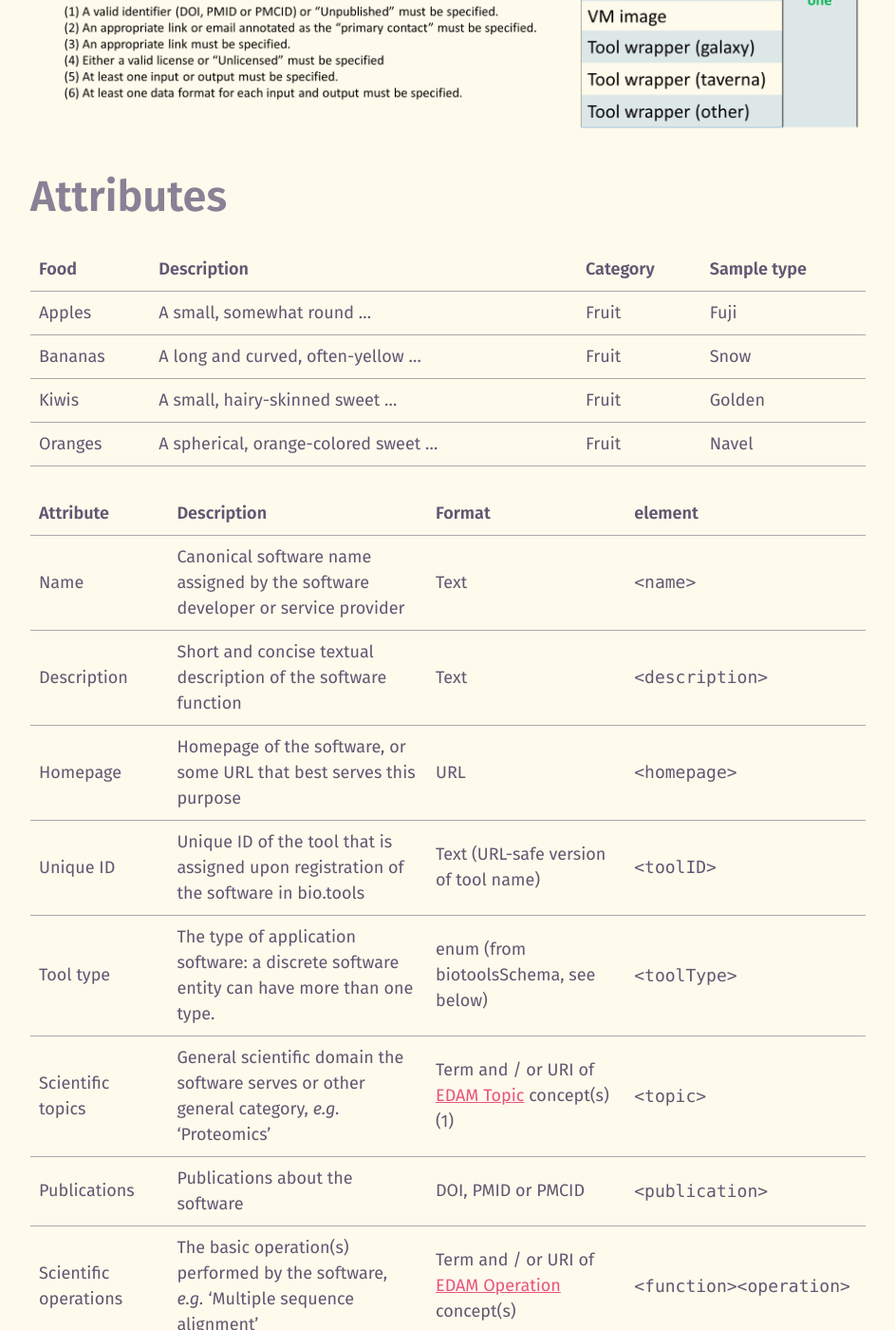
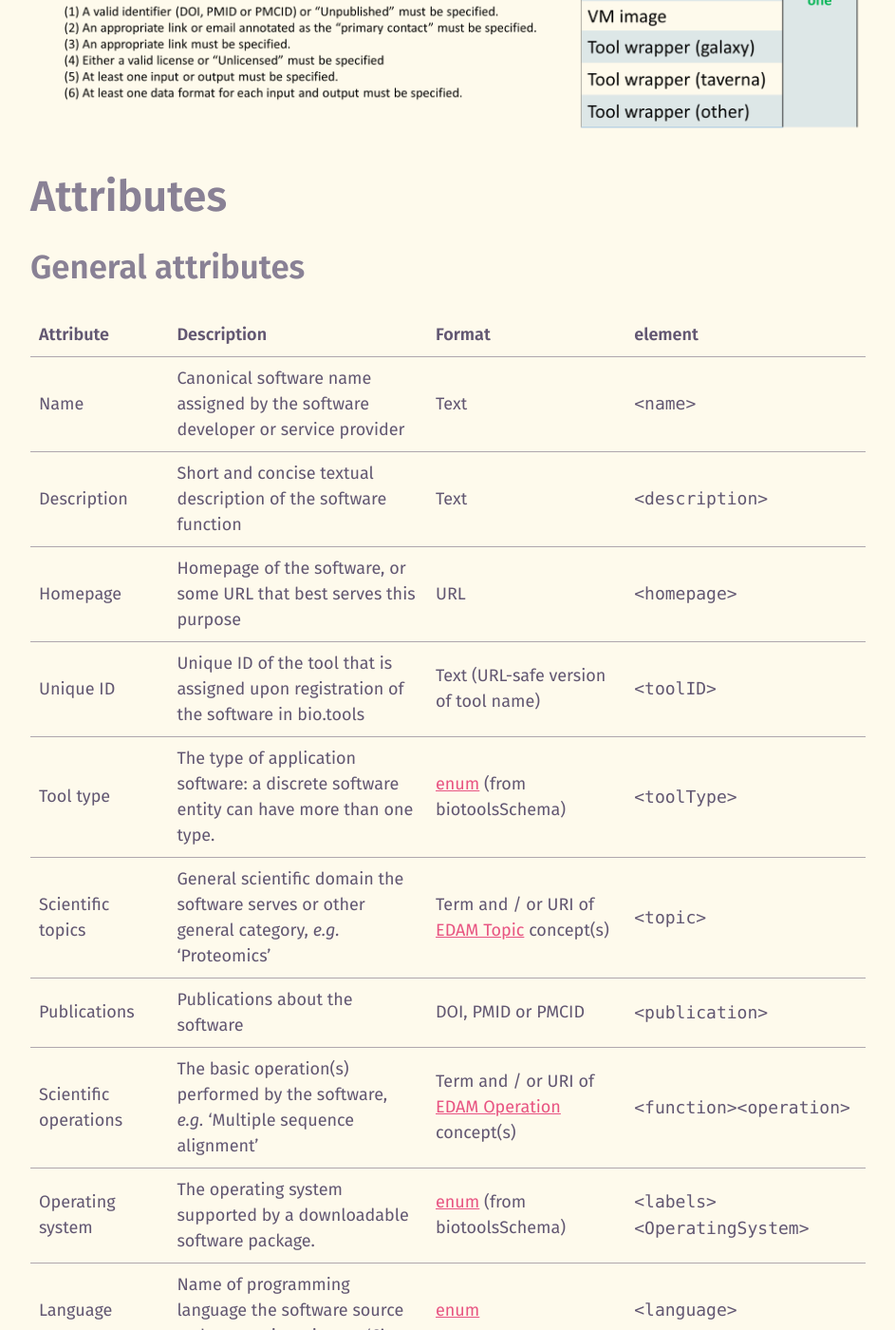
Before and after one commit to bio-tools/Tool-Information-Standards, a Jekyll site: the page built from docs/about.md, in a window 1280 px wide and 1400 px high, scrolled down 2870 px. Shown: the whole window at 95% size, without its empty margins (40-983 px from the left). Built offline with Jekyll 4.4.1, drawn with Linux system fonts in a browser that asks for light colours; a script that is not in the unit is left out; comment, search, counter and statistics services are not loaded; some of the changed text lies outside the part shown.

Commit message:
adding links to tables, formatting etc.

```diff
--- a/docs/about.md
+++ b/docs/about.md
@@ -31,16 +31,7 @@ The Tool Information Standard is five lists of tool attributes (see Table below)
 
 # Attributes
 
-<div class="datatable-begin"></div>
-
-Food    | Description                           | Category | Sample type
-------- | ------------------------------------- | -------- | -----------
-Apples  | A small, somewhat round ...           | Fruit    | Fuji
-Bananas | A long and curved, often-yellow ...   | Fruit    | Snow
-Kiwis   | A small, hairy-skinned sweet ...      | Fruit    | Golden
-Oranges | A spherical, orange-colored sweet ... | Fruit    | Navel
-
-<div class="datatable-end"></div>
+## General attributes
 
 
 Attribute | Description | Format | element
@@ -49,17 +40,17 @@ Name | Canonical software name assigned by the software developer or service pro
 Description | Short and concise textual description of the software function | Text | ``<description>``
 Homepage | Homepage of the software, or some URL that best serves this purpose | URL | ``<homepage>``
 Unique ID | Unique ID of the tool that is assigned upon registration of the software in bio.tools | Text (URL-safe version of tool name) | ``<toolID>``
-Tool type | The type of application software: a discrete software entity can have more than one type. | enum (from biotoolsSchema, see below) | ``<toolType>``
-Scientific topics | General scientific domain the software serves or other general category, *e.g.* 'Proteomics' | Term and / or URI of [EDAM Topic](http://edamontology.org/topic_0004) concept(s) (1) | ``<topic>``
+Tool type | The type of application software: a discrete software entity can have more than one type. | [enum](http://biotoolsschema.readthedocs.io/en/latest/controlled_vocabularies.html#tool-type) (from biotoolsSchema) | ``<toolType>``
+Scientific topics | General scientific domain the software serves or other general category, *e.g.* 'Proteomics' | Term and / or URI of [EDAM Topic](http://edamontology.org/topic_0004) concept(s) | ``<topic>``
 Publications | Publications about the software | DOI, PMID or PMCID | ``<publication>``
 Scientific operations | The basic operation(s) performed by the software, *e.g.* 'Multiple sequence alignment' | Term and / or URI of [EDAM Operation](http://edamontology.org/operation_0004) concept(s) | ``<function><operation>``
-Operating system | The operating system supported by a downloadable software package. | enum (from biotoolsSchema) | ``<labels><OperatingSystem>``
-Language | Name of programming language the software source code was written in, *e.g.* 'C'. | ``<language>``
-License | Software or data usage license | enum (from biotoolsSchema) | ``<labels><license>``
+Operating system | The operating system supported by a downloadable software package. | [enum](http://biotoolsschema.readthedocs.io/en/latest/controlled_vocabularies.html#operating-system) (from biotoolsSchema) | ``<labels><OperatingSystem>``
+Language | Name of programming language the software source code was written in, *e.g.* 'C'. | [enum](http://biotoolsschema.readthedocs.io/en/latest/controlled_vocabularies.html#programming-language) | ``<language>``
+License | Software or data usage license | [enum](http://biotoolsschema.readthedocs.io/en/latest/controlled_vocabularies.html#license) (from biotoolsSchema) | ``<labels><license>``
 Type of input & output data | Type of primary input / output data (if any), *e.g.* 'Protein sequences' | Term and / or URI of [EDAM Data](http://edamontology.org/data_0006) concept(s) | ``<function><input>/<output><data>``
 Supported data formats | Allowed format(s) of primary inputs/outputs, *e.g.* 'FASTA' | Term and / or URI of [EDAM Format](http://edamontology.org/format_1915) concept(s) | ``<function><input>/<output><format>``
-Scientific benchmark | Scientific benchmarking results. | Link | ``<link><type>Scientific benchmark</type>``
-Technical monitoring | Technical monitoring results. | Link | ``<link><type>Technical monitoring</type>``
+Scientific benchmark | Scientific benchmarking results. | URL | ``<link><type>Scientific benchmark</type>``
+Technical monitoring | Technical monitoring results. | URL | ``<link><type>Technical monitoring</type>``
 
 
 
@@ -85,8 +76,8 @@ Source package | Source package (of various types) for the software. | URL | ``<
 Attribute | Description | Format | element
 --------- | ----------- | ------ | -------
 Terms of use | Rules that one must agree to abide by in order to use a service. | URL | ``<link><type>Terms of use</type>``
-Accessibility | Whether the software is freely available for use. | enum (from biotoolsSchema) | ``<labels><Accessibility>``
-Cost | Monetary cost of acquiring the software. | enum (from biotoolsSchema) | ``<labels><Cost>``
+Accessibility | Whether the software is freely available for use. | [enum](http://biotoolsschema.readthedocs.io/en/latest/controlled_vocabularies.html#accessibility) (from biotoolsSchema) | ``<labels><Accessibility>``
+Cost | Monetary cost of acquiring the software. | [enum](http://biotoolsschema.readthedocs.io/en/latest/controlled_vocabularies.html#cost) (from biotoolsSchema) | ``<labels><Cost>``
 
 ## "Support" group
 
```
